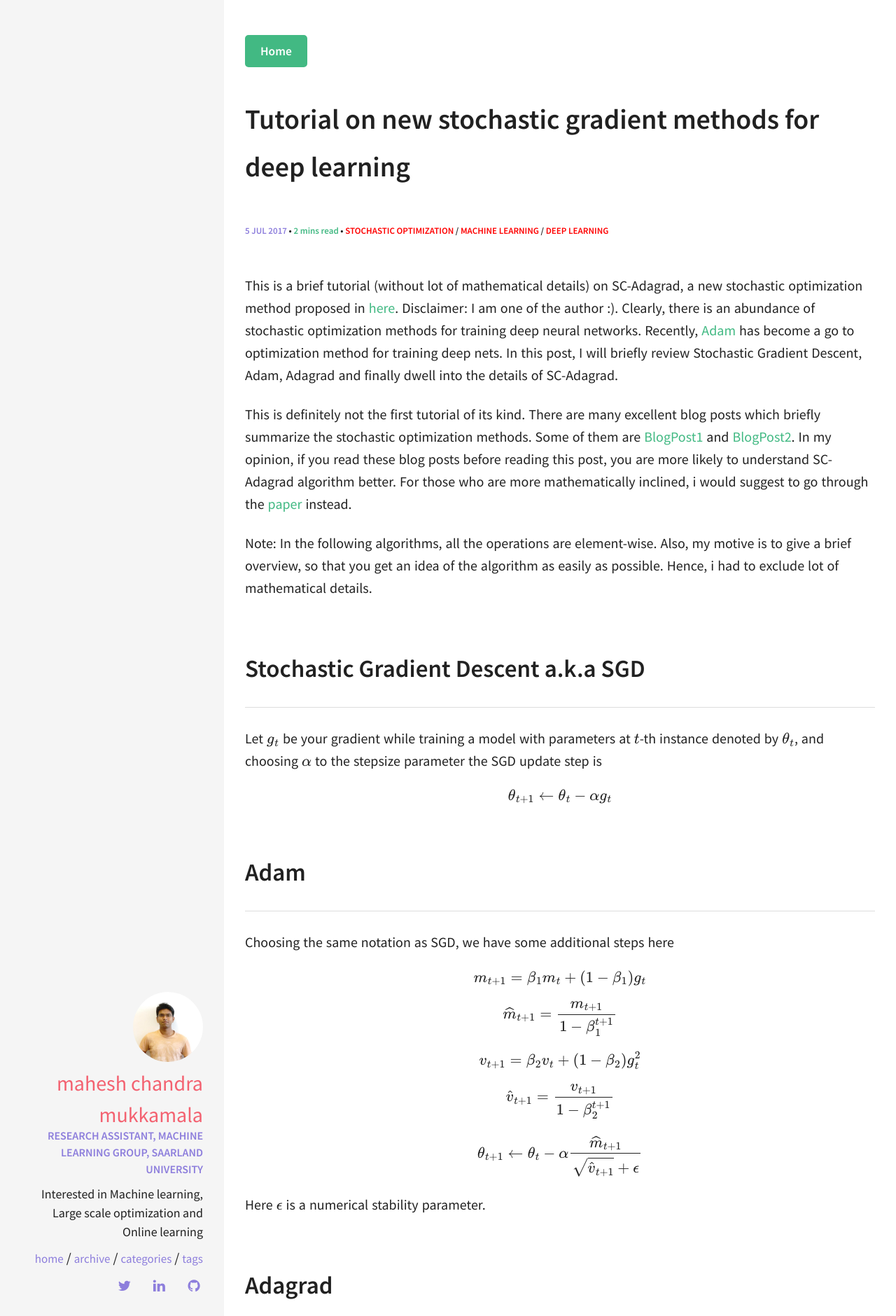
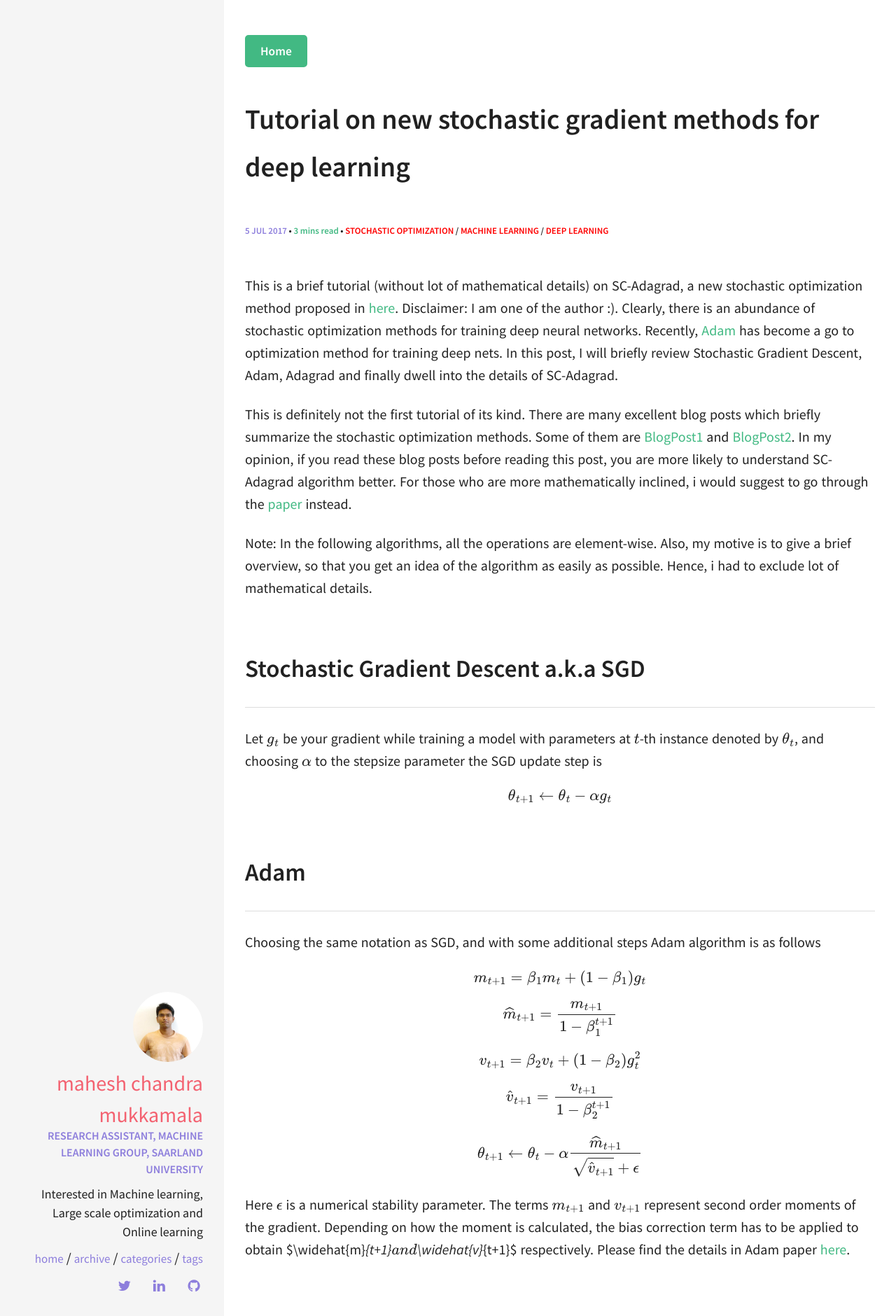
Before and after one commit to mmahesh/mmahesh.github.io, a Jekyll site: the page built from _posts/2017-07-05-tutorial-on-sc-adagrad-a-new-stochastic-gradient-method-for-deep-learning.md, in a window 1280 px wide. Shown: the top 1880 px of the page at 70% size. Built offline with Jekyll 4.4.1, drawn with Linux system fonts in a browser that asks for light colours; formulas are drawn with MathJax 3; comment, search, counter and statistics services are not loaded; some of the changed text lies outside the part shown.

Commit message:
typo fixes

```diff
--- a/_posts/2017-07-05-tutorial-on-sc-adagrad-a-new-stochastic-gradient-method-for-deep-learning.md
+++ b/_posts/2017-07-05-tutorial-on-sc-adagrad-a-new-stochastic-gradient-method-for-deep-learning.md
@@ -20,7 +20,7 @@
 
 ## [Adam](https://arxiv.org/pdf/1412.6980.pdf){:target="_blank"}
 
-Choosing the same notation as SGD, we have some additional steps here
+Choosing the same notation as SGD, and with some additional steps Adam algorithm is as follows
 
 $$m_{t+1} = \beta_1 m_t + (1-\beta_1)g_{t}$$
 
@@ -32,25 +32,26 @@
 
 $$\theta_{t+1}\gets\theta_t - \alpha \frac{\widehat{m}_{t+1}}{\sqrt{\widehat{v}_{t+1}}+\epsilon}$$
 
-Here $\epsilon$ is a numerical stability parameter.
+Here $\epsilon$ is a numerical stability parameter. The terms $m_{t+1}$ and $v_{t+1}$ represent second order moments of the gradient. Depending on how the moment is calculated, the bias correction term has to be applied to obtain $\widehat{m}_{t+1}$ and $\widehat{v}_{t+1}$ respectively. Please find the details in Adam paper [here](https://arxiv.org/pdf/1412.6980.pdf){:target="_blank"}.
 
 
 ## [Adagrad](http://www.magicbroom.info/Papers/DuchiHaSi10.pdf){:target="_blank"}
 
-Adam was proposed after Adagrad, for conveniece i described Adam first and Adagrad here. Choosing the same notation as Adam, we have Adagrad as follows
+Adam was proposed after Adagrad, for conveniece i described Adam first and Adagrad here. Choosing the same notation as Adam, the Adagrad algorithm is as follows
 
 
-$$v_{t+1} = \beta v_t + (1-\beta)g_{t}^2$$
+$$v_{t+1} =  v_t + g_{t}^2$$
 
 $$\theta_{t+1}\gets\theta_t - \alpha \frac{g_t}{\sqrt{v_{t+1}}+\epsilon}$$
 
+Unlike adam, first order moments are ignored.
 
 ## [SC-Adagrad](http://www.ml.uni-saarland.de/Publications/MukHei-VariantsRMSPropAdagradLogRegret.pdf){:target="_blank"}
 
 Choosing the same notation as Adam, we have SC-Adagrad as follows
 
 
-$$v_{t+1} = \beta v_t + (1-\beta)g_{t}^2$$
+$$v_{t+1} = v_t + g_{t}^2$$
 
 $$\theta_{t+1}\gets\theta_t - \alpha \frac{g_t}{v_{t+1}+\xi_2 e^{-\xi_1 v_{t+1}}}$$
 
```
